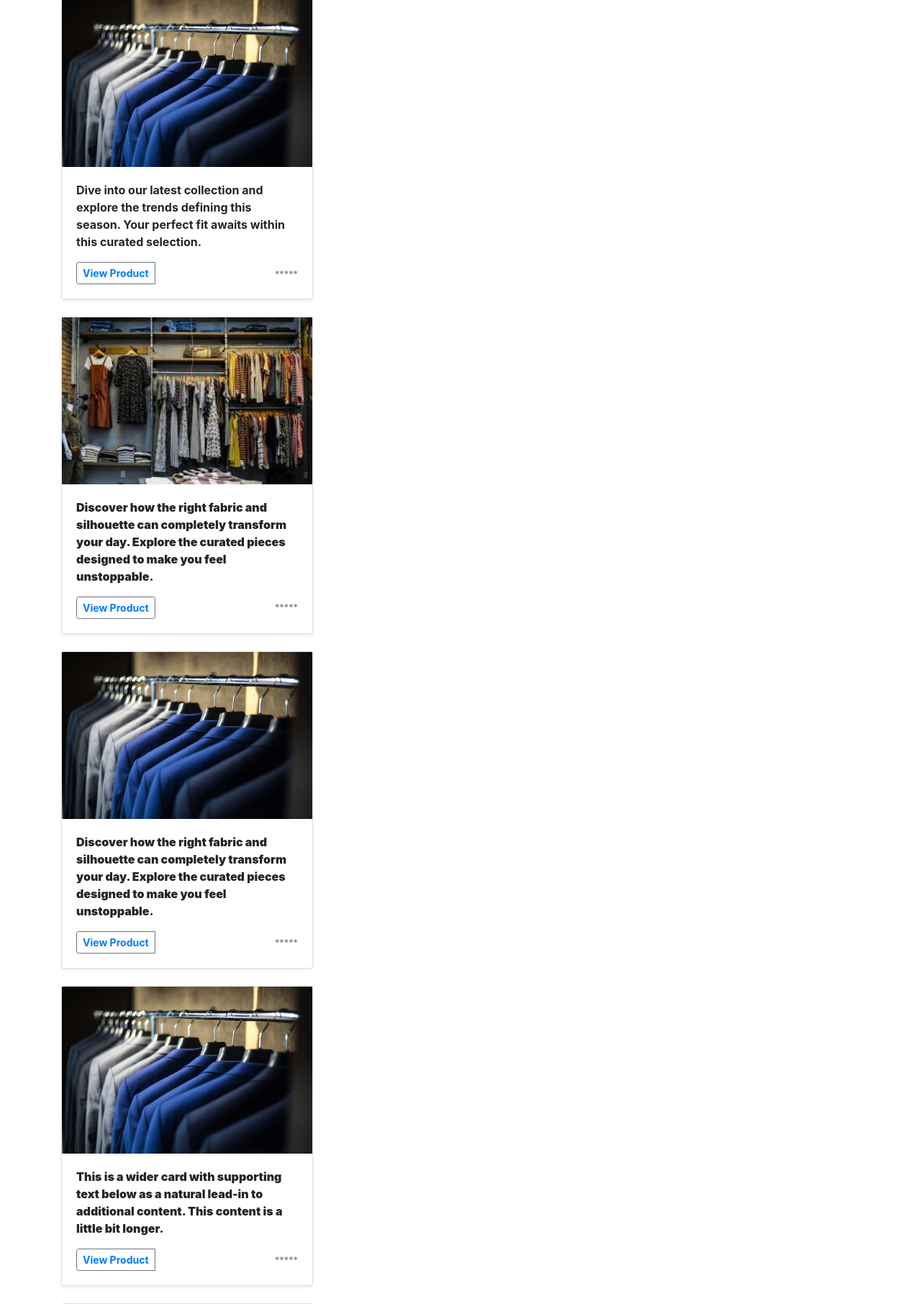
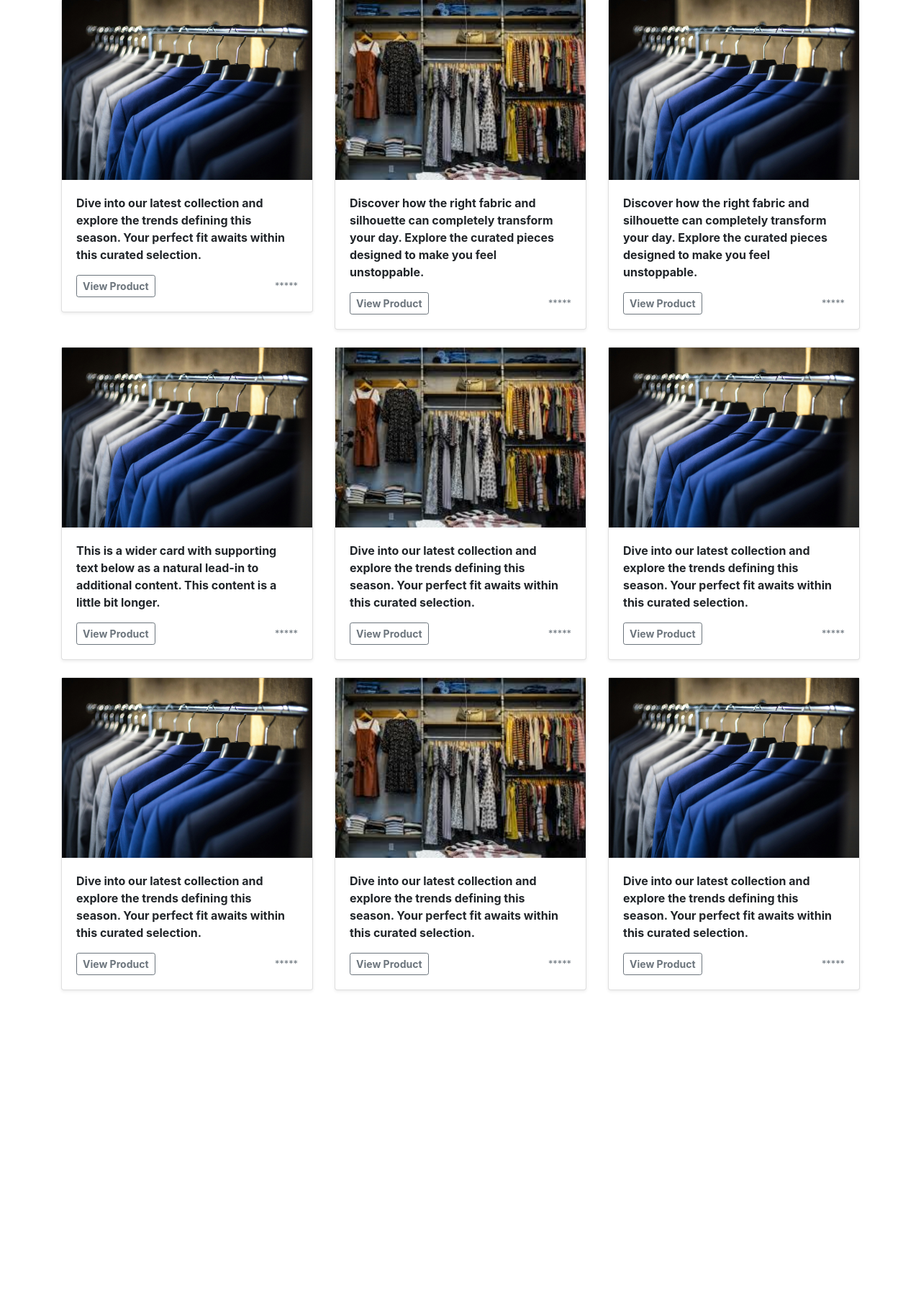
Before and after one commit to ramzanaliengineer/komori-corp, a Django app: page / in a window 1280 px wide. Shown: the part 974-2786 px from the top of the page at 72% size. After the commit the page ends 2351 px from the top, so only its background shows below. Run offline with Django 5.2, Linux system fonts and the light colour scheme; some libraries are stand-ins or nearby versions.

Commit message:
many image ko change kia h

```diff
--- a/templates/index.html
+++ b/templates/index.html
@@ -44,20 +44,112 @@
 </div>
 </div>
 
+<meta charset="UTF-8">
+    <meta name="viewport" content="width=device-width, initial-scale=1.0">
+    <title>پروڈکٹ گیلری</title>
+    <!-- Bootstrap CSS CDN لنک شامل کریں -->
+    <link href="cdn.jsdelivr.net" rel="stylesheet" integrity="sha384-QWTKZyjpPEjISv5WaRU9OFeRpok6YctnYmDr5pNlyT2bRjXh0JMhjY6hW+ALEwIH" crossorigin="anonymous">
+
+    <style>
+        /* تمام کارڈ امیجز کے لیے ایک مخصوص اونچائی سیٹ کریں تاکہ وہ ایک سیدھ میں رہیں */
+        .card img {
+            height: 250px; /* اپنی مرضی کے مطابق اونچائی ایڈجسٹ کریں */
+            object-fit: cover; /* تصویر کو اس اونچائی میں صحیح سے فٹ کرنے کے لیے */
+            width: 100%; /* تصویر کو کارڈ کی مکمل چوڑائی دینے کے لیے */
+        }
+        /* بٹن لنکس کے لیے اضافی اسٹائلنگ تاکہ ٹیکسٹ صحیح نظر آئے */
+        .btn-outline-secondary a {
+            color: inherit;
+            text-decoration: none;
+        }
+    </style>
+</head>
+<body>
+
+    <!-- یہاں سے آپ کا دیا ہوا کوڈ شروع ہو رہا ہے -->
     <div class="container">
-      <h1 class="my-2 text-center">Select from our range of clothes</h1>
+        <!-- dir="ltr" شامل کیا ہے تاکہ انگریزی متن صحیح ترتیب سے نظر آئے -->
+        <h1 class="my-2 text-center" dir="ltr">Select from our range of clothes</h1>
 
         <div class="row">
+            <!-- پروڈکٹ کارڈ 1 -->
             <div class="col-md-4">
                 <div class="card mb-4 shadow-sm">
-            <img src="{% static 'hh.jpg' %}" class="d-block w-100" alt="...">
-            {% comment %} <svg class="bd-placeholder-img card-img-top" width="100%" height="225" xmlns="http://www.w3.org/2000/svg" preserveAspectRatio="xMidYMid slice" focusable="false" role="img" aria-label="Placeholder: Thumbnail"><title>Placeholder</title><rect width="100%" height="100%" fill="#55595c"/><text x="50%" y="50%" fill="#eceeef" dy=".3em">Thumbnail</text></svg> {% endcomment %}
+                    <!-- {% static 'hh.jpg' %} کی جگہ اصل تصویر کا لنک ڈالیں -->
+                    <img src="{% static 'hh.jpg' %}" class="d-block w-100" alt="Product Image 1">
                     <div class="card-body">
                         <p class="card-text"><b>Dive into our latest collection and explore the trends defining this season. Your perfect fit awaits within this curated selection.</b></p>
                         <div class="d-flex justify-content-between align-items-center">
                             <div class="btn-group">
-                  <button type="button" class="btn btn-sm btn-outline-secondary"><b><a href="/singleProduct">View Product</a></button>
-                  <!-- <button type="button" class="btn btn-sm btn-outline-secondary"><b>Edit Order</b></button> -->
+                                <button type="button" class="btn btn-sm btn-outline-secondary"><b><a href="/singleProduct">View Product</a></b></button>
+                            </div>
+                            <small class="text-muted">*****</small>
+                        </div>
+                    </div>
+                </div>
+            </div>
+
+            <!-- پروڈکٹ کارڈ 2 -->
+            <div class="col-md-4">
+                <div class="card mb-4 shadow-sm">
+                    <!-- {% static 'hhhh.jpeg' %} کی جگہ اصل تصویر کا لنک ڈالیں -->
+                    <img src="{% static 'hhhh.jpeg' %}" class="d-block w-100" alt="Product Image 2">
+                    <div class="card-body">
+                        <p class="card-text"><b>Discover how the right fabric and silhouette can completely transform your day. Explore the curated pieces designed to make you feel unstoppable.</b></p>
+                        <div class="d-flex justify-content-between align-items-center">
+                            <div class="btn-group">
+                                <button type="button" class="btn btn-sm btn-outline-secondary"><b><a href="/singleProduct">View Product</a></b></button>
+                            </div>
+                            <small class="text-muted">*****</small>
+                        </div>
+                    </div>
+                </div>
+            </div>
+
+            <!-- پروڈکٹ کارڈ 3 -->
+            <div class="col-md-4">
+                <div class="card mb-4 shadow-sm">
+                    <!-- {% static 'hh.jpg' %} کی جگہ اصل تصویر کا لنک ڈالیں -->
+                    <img src="{% static 'hh.jpg' %}" class="d-block w-100" alt="Product Image 3">
+                    <div class="card-body">
+                        <p class="card-text"><b>Discover how the right fabric and silhouette can completely transform your day. Explore the curated pieces designed to make you feel unstoppable.</b></p>
+                        <div class="d-flex justify-content-between align-items-center">
+                            <div class="btn-group">
+                                <button type="button" class="btn btn-sm btn-outline-secondary"><b><a href="/singleProduct">View Product</a></b></button>
+                            </div>
+                            <small class="text-muted">*****</small>
+                        </div>
+                    </div>
+                </div>
+            </div>
+
+            <!-- پروڈکٹ کارڈ 4 -->
+            <div class="col-md-4">
+                <div class="card mb-4 shadow-sm">
+                    <!-- {% static 'hh.jpg' %} کی جگہ اصل تصویر کا لنک ڈالیں -->
+                    <img src="{% static 'hh.jpg' %}" class="d-block w-100" alt="Product Image 4">
+                    <div class="card-body">
+                        <p class="card-text"><b>This is a wider card with supporting text below as a natural lead-in to additional content. This content is a little bit longer.</b></p>
+                        <div class="d-flex justify-content-between align-items-center">
+                            <div class="btn-group">
+                                <button type="button" class="btn btn-sm btn-outline-secondary"><b><a href="/singleProduct">View Product</a></b></button>
+                            </div>
+                            <small class="text-muted">*****</small>
+                        </div>
+                    </div>
+                </div>
+            </div>
+
+            <!-- پروڈکٹ کارڈ 5 -->
+            <div class="col-md-4">
+                <div class="card mb-4 shadow-sm">
+                    <!-- {% static 'hhhh.jpeg' %} کی جگہ اصل تصویر کا لنک ڈالیں -->
+                    <img src="{% static 'hhhh.jpeg' %}" class="d-block w-100" alt="Product Image 5">
+                    <div class="card-body">
+                        <p class="card-text"><b>Dive into our latest collection and explore the trends defining this season. Your perfect fit awaits within this curated selection.</b></p>
+                        <div class="d-flex justify-content-between align-items-center">
+                            <div class="btn-group">
+                                <button type="button" class="btn btn-sm btn-outline-secondary"><b><a href="/singleProduct">View Product</a></b></button>
                             </div>
                             <small class="text-muted">*****</small>
                         </div>
@@ -66,14 +158,13 @@
             </div>
         <div class="col-md-4">
                 <div class="card mb-4 shadow-sm">
-            <img src="{% static 'hhhh.jpeg' %}" class="d-block w-100" alt="...">
-            {% comment %} <svg class="bd-placeholder-img card-img-top" width="100%" height="225" xmlns="http://www.w3.org/2000/svg" preserveAspectRatio="xMidYMid slice" focusable="false" role="img" aria-label="Placeholder: Thumbnail"><title>Placeholder</title><rect width="100%" height="100%" fill="#55595c"/><text x="50%" y="50%" fill="#eceeef" dy=".3em">Thumbnail</text></svg> {% endcomment %}
+                    <!-- {% static 'hhhh.jpeg' %} کی جگہ اصل تصویر کا لنک ڈالیں -->
+                    <img src="{% static 'hh.jpg' %}" class="d-block w-100" alt="Product Image 5">
                     <div class="card-body">
-              <p class="card-text"><b>Discover how the right fabric and silhouette can completely transform your day. Explore the curated pieces designed to make you feel unstoppable.</b></p>
+                        <p class="card-text"><b>Dive into our latest collection and explore the trends defining this season. Your perfect fit awaits within this curated selection.</b></p>
                         <div class="d-flex justify-content-between align-items-center">
                             <div class="btn-group">
                                 <button type="button" class="btn btn-sm btn-outline-secondary"><b><a href="/singleProduct">View Product</a></b></button>
-                  <!-- <button type="button" class="btn btn-sm btn-outline-secondary"><b> Edit Order</b></button> -->
                             </div>
                             <small class="text-muted">*****</small>
                         </div>
@@ -82,31 +173,13 @@
             </div>
            <div class="col-md-4">
                 <div class="card mb-4 shadow-sm">
-            <img src="{% static 'hh.jpg' %}" class="d-block w-100" alt="...">
-            {% comment %} <svg class="bd-placeholder-img card-img-top" width="100%" height="225" xmlns="http://www.w3.org/2000/svg" preserveAspectRatio="xMidYMid slice" focusable="false" role="img" aria-label="Placeholder: Thumbnail"><title>Placeholder</title><rect width="100%" height="100%" fill="#55595c"/><text x="50%" y="50%" fill="#eceeef" dy=".3em">Thumbnail</text></svg> {% endcomment %}
+                    <!-- {% static 'hhhh.jpeg' %} کی جگہ اصل تصویر کا لنک ڈالیں -->
+                    <img src="{% static 'hh.jpg' %}" class="d-block w-100" alt="Product Image 5">
                     <div class="card-body">
-              <p class="card-text"><b>Discover how the right fabric and silhouette can completely transform your day. Explore the curated pieces designed to make you feel unstoppable.</b></p>
+                        <p class="card-text"><b>Dive into our latest collection and explore the trends defining this season. Your perfect fit awaits within this curated selection.</b></p>
                         <div class="d-flex justify-content-between align-items-center">
                             <div class="btn-group">
-                  <button type="button" class="btn btn-sm btn-outline-secondary"><b><a href="/singleProduct">View Product</a></button>
-                  <!-- <button type="button" class="btn btn-sm btn-outline-secondary"><b> Edit Order</b></button> -->
-                </div>
-                <small class="text-muted">*****</small>
-              </div>
-            </div>
-          </div>
-        </div>
-
-        <div class="col-md-4">
-          <div class="card mb-4 shadow-sm">
-            <img src="{% static 'hh.jpg' %}" class="d-block w-100" alt="...">
-            {% comment %} <svg class="bd-placeholder-img card-img-top" width="100%" height="225" xmlns="http://www.w3.org/2000/svg" preserveAspectRatio="xMidYMid slice" focusable="false" role="img" aria-label="Placeholder: Thumbnail"><title>Placeholder</title><rect width="100%" height="100%" fill="#55595c"/><text x="50%" y="50%" fill="#eceeef" dy=".3em">Thumbnail</text></svg> {% endcomment %}
-            <div class="card-body">
-              <p class="card-text"><b>This is a wider card with supporting text below as a natural lead-in to additional content. This content is a little bit longer.</b></p>
-              <div class="d-flex justify-content-between align-items-center">
-                <div class="btn-group">
-                  <button type="button" class="btn btn-sm btn-outline-secondary"><b><a href="/singleProduct">View Product</a></button>
-                  <!-- <button type="button" class="btn btn-sm btn-outline-secondary"><b> Edit Order</b></button> -->
+                                <button type="button" class="btn btn-sm btn-outline-secondary"><b><a href="/singleProduct">View Product</a></b></button>
                             </div>
                             <small class="text-muted">*****</small>
                         </div>
@@ -115,30 +188,29 @@
             </div>
            <div class="col-md-4">
                 <div class="card mb-4 shadow-sm">
-            <img src="{% static 'hhhh.jpeg' %}" class="d-block w-100" alt="...">
-            {% comment %} <svg class="bd-placeholder-img card-img-top" width="100%" height="225" xmlns="http://www.w3.org/2000/svg" preserveAspectRatio="xMidYMid slice" focusable="false" role="img" aria-label="Placeholder: Thumbnail"><title>Placeholder</title><rect width="100%" height="100%" fill="#55595c"/><text x="50%" y="50%" fill="#eceeef" dy=".3em">Thumbnail</text></svg> {% endcomment %}
+                    <!-- {% static 'hhhh.jpeg' %} کی جگہ اصل تصویر کا لنک ڈالیں -->
+                    <img src="{% static 'hhhh.jpeg' %}" class="d-block w-100" alt="Product Image 5">
                     <div class="card-body">
                         <p class="card-text"><b>Dive into our latest collection and explore the trends defining this season. Your perfect fit awaits within this curated selection.</b></p>
                         <div class="d-flex justify-content-between align-items-center">
                             <div class="btn-group">
-                  <button type="button" class="btn btn-sm btn-outline-secondary"><b><a href="/singleProduct">View Product</a></button>
-                  <!-- <button type="button" class="btn btn-sm btn-outline-secondary"><b> Edit Order</b></button> -->
+                                <button type="button" class="btn btn-sm btn-outline-secondary"><b><a href="/singleProduct">View Product</a></b></button>
                             </div>
                             <small class="text-muted">*****</small>
                         </div>
                     </div>
                 </div>
             </div>
+            <!-- پروڈکٹ کارڈ 6 -->
             <div class="col-md-4">
                 <div class="card mb-4 shadow-sm">
-            <img src="{% static 'hh.jpg' %}" class="d-block w-100" alt="...">
-            {% comment %} <svg class="bd-placeholder-img card-img-top" width="100%" height="225" xmlns="http://www.w3.org/2000/svg" preserveAspectRatio="xMidYMid slice" focusable="false" role="img" aria-label="Placeholder: Thumbnail"><title>Placeholder</title><rect width="100%" height="100%" fill="#55595c"/><text x="50%" y="50%" fill="#eceeef" dy=".3em">Thumbnail</text></svg> {% endcomment %}
+                    <!-- {% static 'hh.jpg' %} کی جگہ اصل تصویر کا لنک ڈالیں -->
+                    <img src="{% static 'hh.jpg' %}" class="d-block w-100" alt="Product Image 6">
                     <div class="card-body">
                         <p class="card-text"><b>Dive into our latest collection and explore the trends defining this season. Your perfect fit awaits within this curated selection.</b></p>
                         <div class="d-flex justify-content-between align-items-center">
                             <div class="btn-group">
-                  <button type="button" class="btn btn-sm btn-outline-secondary"><b><a href="/singleProduct">View Product</a></button>
-                  <!-- <button type="button" class="btn btn-sm btn-outline-secondary"><b> Edit Order</b></button> -->
+                                <button type="button" class="btn btn-sm btn-outline-secondary"><b><a href="/singleProduct">View Product</a></b></button>
                             </div>
                             <small class="text-muted">*****</small>
                         </div>
@@ -146,65 +218,12 @@
                 </div>
             </div>
 
-        <div class="col-md-4">
-          <div class="card mb-4 shadow-sm">
-            <img src="{% static 'hh.jpg' %}" class="d-block w-100" alt="...">
-            {% comment %} <svg class="bd-placeholder-img card-img-top" width="100%" height="225" xmlns="http://www.w3.org/2000/svg" preserveAspectRatio="xMidYMid slice" focusable="false" role="img" aria-label="Placeholder: Thumbnail"><title>Placeholder</title><rect width="100%" height="100%" fill="#55595c"/><text x="50%" y="50%" fill="#eceeef" dy=".3em">Thumbnail</text></svg> {% endcomment %}
-            <div class="card-body">
-              <p class="card-text"><b>This is a wider card with supporting text below as a natural lead-in to additional content. This content is a little bit longer.</b></p>
-              <div class="d-flex justify-content-between align-items-center">
-                <div class="btn-group">
-                  <button type="button" class="btn btn-sm btn-outline-secondary"><b><a href="/singleProduct">View Product</a></button>
-                  <!-- <button type="button" class="btn btn-sm btn-outline-secondary"><b>Edit Order</b></button> -->
-                </div>
-                <small class="text-muted">*****</small>
         </div>
     </div>
-          </div>
-        </div>
-        <div class="col-md-4">
-          <div class="card mb-4 shadow-sm">
-            <img src="{% static 'hhhh.jpeg' %}" class="d-block w-100" alt="...">
-            {% comment %} <svg class="bd-placeholder-img card-img-top" width="100%" height="225" xmlns="http://www.w3.org/2000/svg" preserveAspectRatio="xMidYMid slice" focusable="false" role="img" aria-label="Placeholder: Thumbnail"><title>Placeholder</title><rect width="100%" height="100%" fill="#55595c"/><text x="50%" y="50%" fill="#eceeef" dy=".3em">Thumbnail</text></svg> {% endcomment %}
-            <div class="card-body">
-              <p class="card-text"><b>This is a wider card with supporting text below as a natural lead-in to additional content. This content is a little bit longer.</b></p>
-              <div class="d-flex justify-content-between align-items-center">
-                <div class="btn-group">
-                  <button type="button" class="btn btn-sm btn-outline-secondary"><b><a href="/singleProduct">View Product</a></button>
-                  <!-- <button type="button" class="btn btn-sm btn-outline-secondary"><b>Edit Order</b></button> -->
-                </div>
-                <small class="text-muted">*****</small>
-              </div>
-            </div>
-          </div>
-        </div>
-        <div class="col-md-4">
-          <div class="card mb-4 shadow-sm">
-            <img src="{% static 'hh.jpg' %}" class="d-block w-100" alt="...">
-            {% comment %} <svg class="bd-placeholder-img card-img-top" width="100%" height="225" xmlns="http://www.w3.org/2000/svg" preserveAspectRatio="xMidYMid slice" focusable="false" role="img" aria-label="Placeholder: Thumbnail"><title>Placeholder</title><rect width="100%" height="100%" fill="#55595c"/><text x="50%" y="50%" fill="#eceeef" dy=".3em">Thumbnail</text></svg> {% endcomment %}
-            <div class="card-body">
-              <p class="card-text"><b>This is a wider card with supporting text below as a natural lead-in to additional content. This content is a little bit longer.</b></p>
-              <div class="d-flex justify-content-between align-items-center">
-                <div class="btn-group">
-                  <button type="button" class="btn btn-sm btn-outline-secondary"><b>View Product</button>
-                  <!-- <button type="button" class="btn btn-sm btn-outline-secondary"><b>Edit Order</b></button> -->
-                </div>
-                <small class="text-muted">*****</small>
-              </div>
-            </div>
-          </div>
-        </div>
-      </div>
-    </div>
-  </div>
+    <!-- یہاں آپ کا دیا ہوا کوڈ ختم ہو گیا -->
 
-</main>
-
-<footer class="text-muted">
-  <div class="container">
-    <p class="float-right">
-      <a href="#">Back to top</a>
-    </p>
+    <!-- Bootstrap JS bundles شامل کریں (اختیاری، اگر آپ JS فنکشنلٹی چاہتے ہیں) -->
+    <script src="cdn.jsdelivr.net" integrity="sha384-YvpcrYf0tY3lHB60NNkmXc5s9fDVZLESaAA55NDzOxhy9fTQ7CQxWkO1LHWu5iT6u/2" crossorigin="anonymous"></script>
     {% comment %} <p>Album example is &copy; Bootstrap, but please download and customize it for yourself!</p> {% endcomment %}
     {% comment %} <p>New to Bootstrap? <a href="https://getbootstrap.com/">Visit the homepage</a> or read our <a href="/docs/4.4/getting-started/introduction/">getting started guide</a>.</p> {% endcomment %}
   </div>
--- a/templates/singleProduct.html
+++ b/templates/singleProduct.html
@@ -2,7 +2,7 @@
 {% load static %}
 <html>
 <head>
- <img src="{% static 'phone.jpeg' %}" class="d-block  w-100" alt="...">
+ <img src="{% static 'hhhh.jpeg' %}" class="d-block  w-100" alt="...">
 <meta name="viewport" content="width=device-width, initial-scale=1.0">
 <style>
 * {
```
Lines whose indentation alone changed are shown as unchanged.
